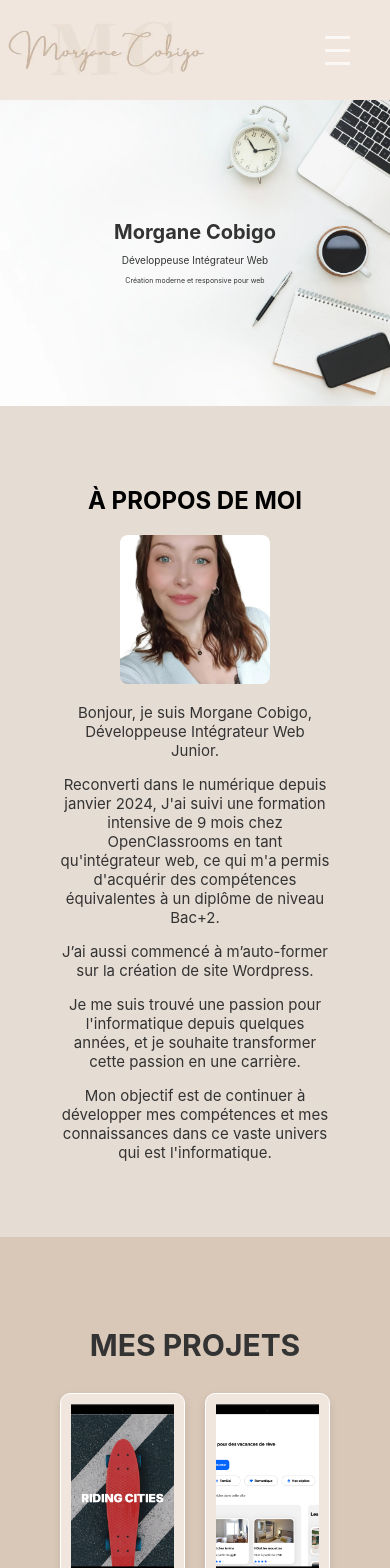
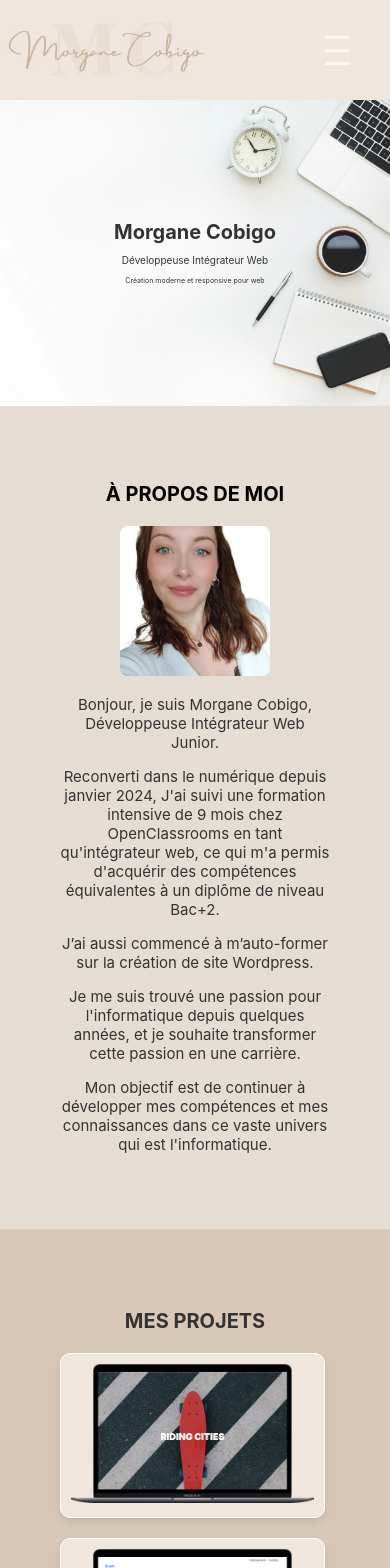
Before and after one commit to morganecobigo/portfolio-de-morgane, a React (Create React App) app: page / in a window 390 px wide. Shown: the top 1568 px of the page. Built offline with nearby package versions, Linux system fonts and the light colour scheme.

Commit message:
responsive mobile

```diff
--- a/src/components/about/about.css
+++ b/src/components/about/about.css
@@ -35,6 +35,9 @@
   .about-me {
     display: block;
   }
+  h2 {
+    font-size: 20px;
+  }
   .about-text {
     text-align: center;
   }
--- a/src/components/projects/projects.css
+++ b/src/components/projects/projects.css
@@ -119,8 +119,22 @@ h3 {
   .project-card {
     flex: 1 1 30%;
   }
+  .project-image {
+    height: auto;
+  }
 }
 @media (max-width: 480px) {
+  h3 {
+    font-size: 20px;
+  }
   .projects-container {
+    display: flex;
+    flex-direction: column;
+  }
+  .project-card {
+    width: 90%;
+  }
+  .project-image {
+    height: auto;
   }
 }
```
